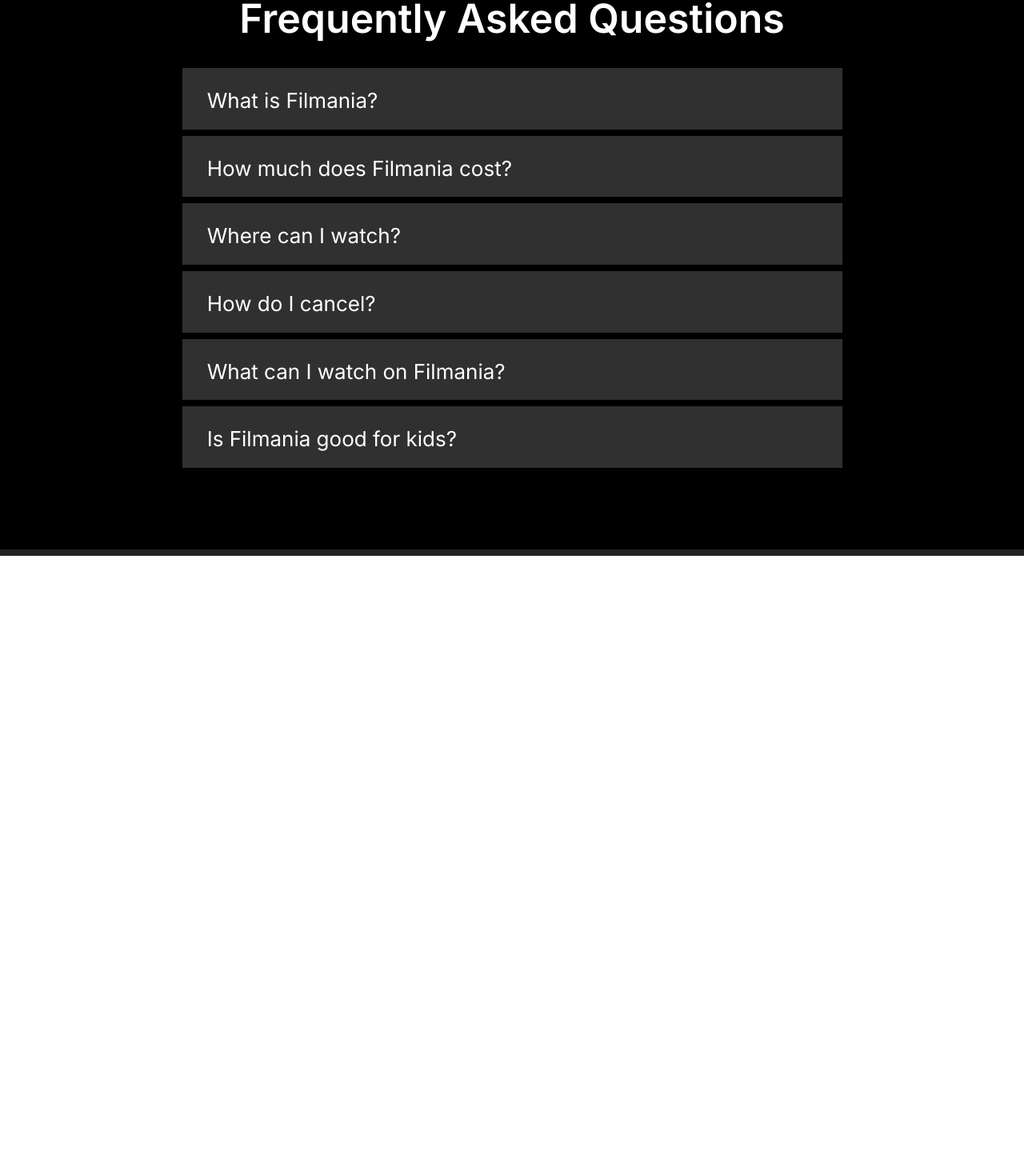
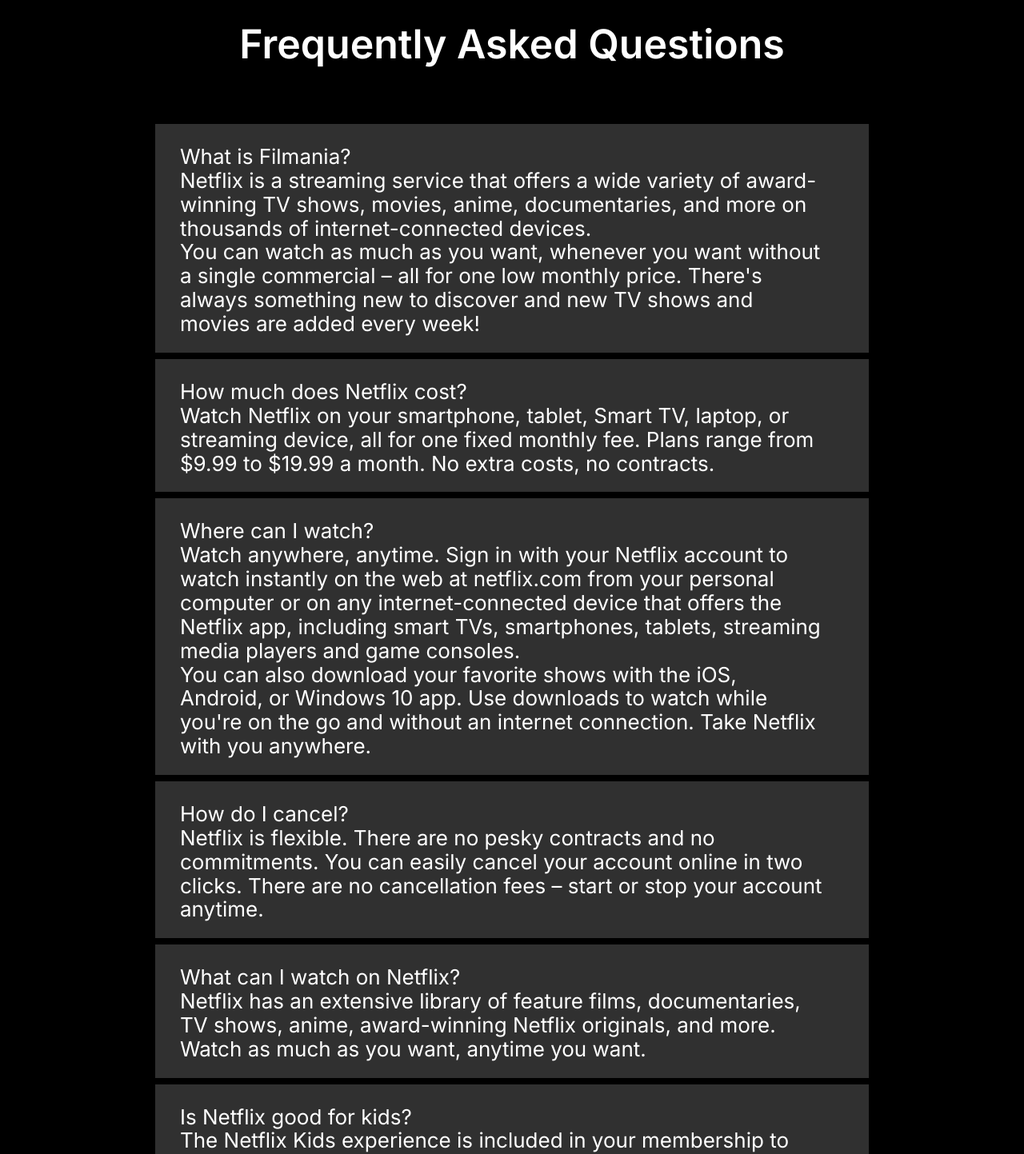
Before and after one commit to lutherbarragan/Filmania, a React (Create React App) app: page / in a window 1280 px wide. Shown: the part 2706-4149 px from the top of the page at 80% size. Before the commit the page ends 3401 px from the top, so only its background shows below. Built offline with nearby package versions, Linux system fonts and the light colour scheme.

Commit message:
Added attributes 'question' and 'answers' to FaqItem Components / Created FAQ Object in Home Route

```diff
--- a/src/components/FaqItem/FaqItem.js
+++ b/src/components/FaqItem/FaqItem.js
@@ -1,3 +1,13 @@
-const FaqItem = ({ className, children }) => <li className={className}>{children}</li>;
+const FaqItem = ({ className, question, answers }) => (
+	<div className={className}>
+		<p className='question'>{question}</p>
+
+		{answers.map((a, i) => (
+			<div className='answers' key={`paragraph-${i}`}>
+				<p>{a}</p>
+			</div>
+		))}
+	</div>
+);
 
 export default FaqItem;
--- a/src/components/HomeSection/HomeSection.styles.js
+++ b/src/components/HomeSection/HomeSection.styles.js
@@ -19,7 +19,7 @@
 		max-width: 1100px;
 	}
 
-	.container .faq-container {
+	.container {
 		width: 75%;
 		margin: 2em auto;
 	}
@@ -54,5 +54,11 @@
 			width: 48%;
 		}
 	}
+
+	&.faq-container {
+		h1 {
+			margin-bottom: 70px;
+		}
+	}
 `;
 export default StyledHomeSection;
--- a/src/routes/Home/Home.js
+++ b/src/routes/Home/Home.js
@@ -19,6 +19,48 @@
 import { AbsolutePos, TextCenter } from '../../components/helpers/Helpers.style';
 
 function Home({ className }) {
+	const FAQ = {
+		q1: {
+			question: 'What is Filmania?',
+			answers: [
+				'Netflix is a streaming service that offers a wide variety of award-winning TV shows, movies, anime, documentaries, and more on thousands of internet-connected devices.',
+				"You can watch as much as you want, whenever you want without a single commercial – all for one low monthly price. There's always something new to discover and new TV shows and movies are added every week!",
+			],
+		},
+		q2: {
+			question: 'How much does Netflix cost?',
+			answers: [
+				'Watch Netflix on your smartphone, tablet, Smart TV, laptop, or streaming device, all for one fixed monthly fee. Plans range from $9.99 to $19.99 a month. No extra costs, no contracts.',
+			],
+		},
+		q3: {
+			question: 'Where can I watch?',
+			answers: [
+				'Watch anywhere, anytime. Sign in with your Netflix account to watch instantly on the web at netflix.com from your personal computer or on any internet-connected device that offers the Netflix app, including smart TVs, smartphones, tablets, streaming media players and game consoles.',
+				"You can also download your favorite shows with the iOS, Android, or Windows 10 app. Use downloads to watch while you're on the go and without an internet connection. Take Netflix with you anywhere.",
+			],
+		},
+		q4: {
+			question: 'How do I cancel?',
+			answers: [
+				'Netflix is flexible. There are no pesky contracts and no commitments. You can easily cancel your account online in two clicks. There are no cancellation fees – start or stop your account anytime.',
+			],
+		},
+		q5: {
+			question: 'What can I watch on Netflix?',
+			answers: [
+				'Netflix has an extensive library of feature films, documentaries, TV shows, anime, award-winning Netflix originals, and more. Watch as much as you want, anytime you want.',
+			],
+		},
+		q6: {
+			question: 'Is Netflix good for kids?',
+			answers: [
+				'The Netflix Kids experience is included in your membership to give parents control while kids enjoy family-friendly TV shows and movies in their own space.',
+				'Kids profiles come with PIN-protected parental controls that let you restrict the maturity rating of content kids can watch and block specific titles you don’t want kids to see.',
+			],
+		},
+	};
+
 	return (
 		<div className={className}>
 			<Navbar />
@@ -102,19 +144,17 @@
 				</div>
 			</HomeSection>
 
-			<HomeSection noFlex>
+			<HomeSection className='faq-container' noFlex>
 				<TextCenter>
 					<h1>Frequently Asked Questions</h1>
 				</TextCenter>
 
-				<div className='faq-container'>
-					<FaqItem>What is Filmania?</FaqItem>
-					<FaqItem>How much does Filmania cost?</FaqItem>
-					<FaqItem>Where can I watch?</FaqItem>
-					<FaqItem>How do I cancel?</FaqItem>
-					<FaqItem>What can I watch on Filmania?</FaqItem>
-					<FaqItem>Is Filmania good for kids?</FaqItem>
-				</div>
+				<FaqItem question={FAQ.q1.question} answers={FAQ.q1.answers} />
+				<FaqItem question={FAQ.q2.question} answers={FAQ.q2.answers} />
+				<FaqItem question={FAQ.q3.question} answers={FAQ.q3.answers} />
+				<FaqItem question={FAQ.q4.question} answers={FAQ.q4.answers} />
+				<FaqItem question={FAQ.q5.question} answers={FAQ.q5.answers} />
+				<FaqItem question={FAQ.q6.question} answers={FAQ.q6.answers} />
 			</HomeSection>
 		</div>
 	);
```
